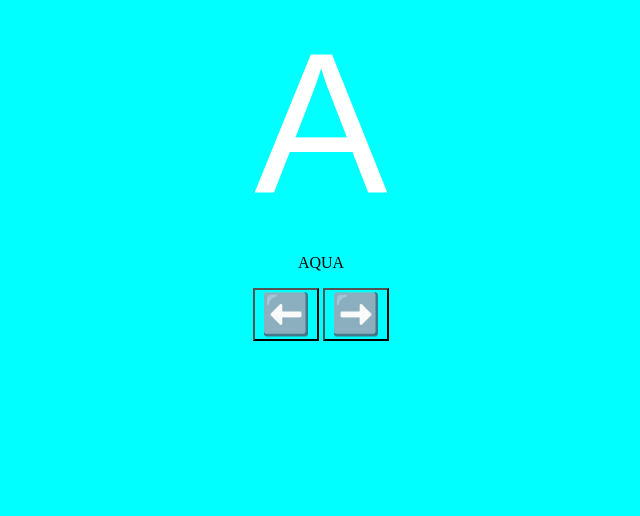
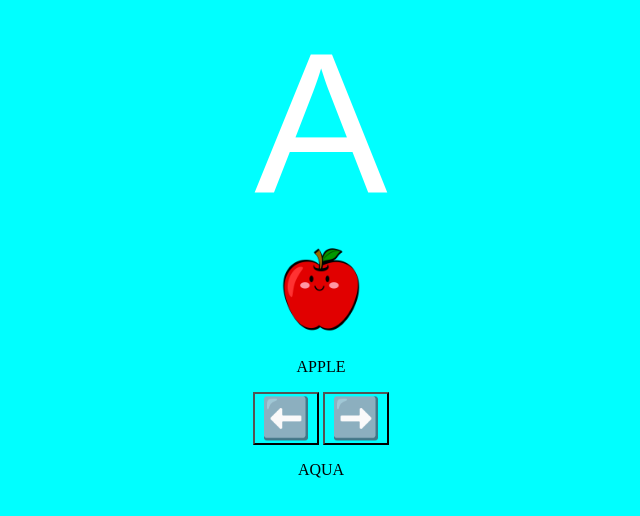
Before and after one commit to shravanabc/app, a plain HTML site: page index.html in a window 1280 px wide. Shown: the whole page, without its empty margins (319-959 px from the left). Drawn offline with Linux system fonts and the light colour scheme.

Commit message:
Update index.html

```diff
--- a/index.html
+++ b/index.html
@@ -3,13 +3,15 @@
 <head>
 <title>Shravan's Project</title>
 <meta name="viewport" content="width=device-width, initial-scale=1.0">
+ <link rel="stylesheet" href="animate.css" />
 
 </head>
 <body>
 
+<div class="animate__animated animate__heartBeat">A</div>
+<img class="animate__animated animate__bounceInDown" src="images/apple.png" />
 
-<div>A</div>
-<p>AQUA</p>
+<p>APPLE</p>
 
 <button> ⬅️ </button>
 
@@ -17,7 +19,7 @@
 <button> ➡️ </button>
 </a>
 
-
+<p>AQUA</p>
 <style>
 body{
 background:aqua;
@@ -32,6 +34,11 @@ font-family:arial;
 width:100%;
 height:100%;
 }
+img{
+    width: 100px;
+    height: 100px;
+
+	}
 
 button{ font-size:40px; background: transparent;}
 </style>
```
